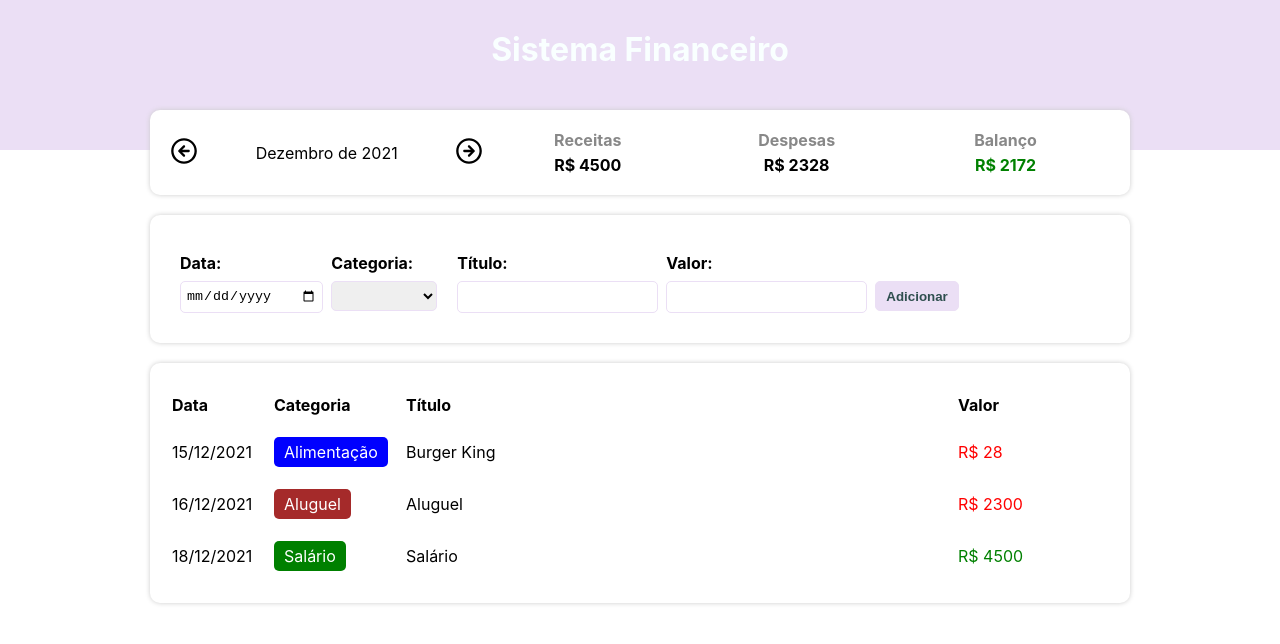
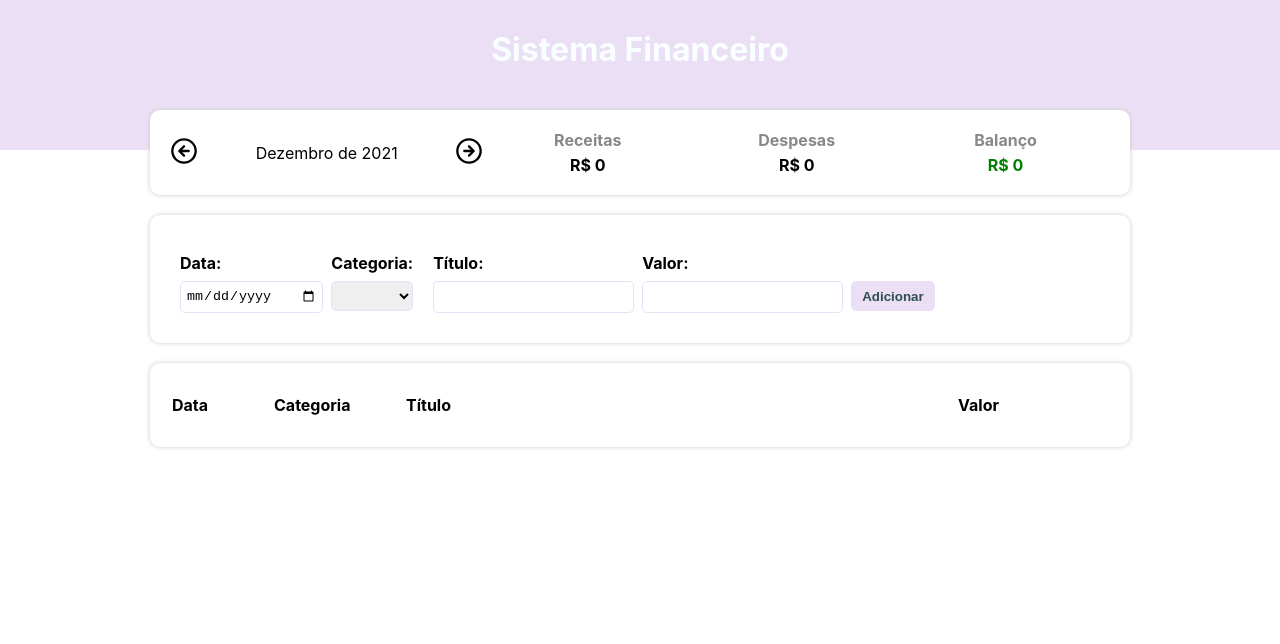
Before and after one commit to HortenciaCorts/finances, a React (Create React App) app: page / in a window 1280 px wide. Shown: the top 644 px of the page. Built offline with nearby package versions, Linux system fonts and the light colour scheme.

Commit message:
updating localStorage and categories

```diff
--- a/src/components/InfoArea/index.tsx
+++ b/src/components/InfoArea/index.tsx
@@ -35,8 +35,8 @@ export const InfoArea = ({ currentMonth, onMonthChange, income, expense }: Props
             <C.ResumeArea>
                 <ResumeItem title="Receitas" value={income} />
                 <ResumeItem title="Despesas" value={expense} />
-                <ResumeItem title="Balanço" value={income - expense}
-                            color={income - expense < 0 ? 'red' : 'green'}
+                <ResumeItem title="Balanço" value={income + expense}
+                            color={income + expense < 0 ? '#e2143a' : 'green'}
                 />
             </C.ResumeArea>
         </C.Container>
--- a/src/components/InputArea/index.tsx
+++ b/src/components/InputArea/index.tsx
@@ -22,7 +22,7 @@ export const InputArea = ({ onAdd }: Props) => {
                 date: new Date(inputDate.split('-').join('/')),
                 category: selectCategory,
                 title: inputTitle,
-                value: Number(inputValue)
+                value: Number(inputValue.substring(0, 1) === '-' ? inputValue : -inputValue)
             };
             onAdd(newItem);
             setInputDate('');
--- a/src/components/TableItem/index.tsx
+++ b/src/components/TableItem/index.tsx
@@ -19,7 +19,7 @@ export const TableItem = ({ item }: Props) => {
             </C.TableColumn>
             <C.TableColumn>{item.title}</C.TableColumn>
             <C.TableColumn>
-                <C.Value color={categories[item.category].expense ? 'red' : 'green'}>
+                <C.Value color={categories[item.category].expense ? '#e2143a' : 'green'}>
                 R$ {item.value}
                 </C.Value>
             </C.TableColumn>
--- a/src/data/categories.ts
+++ b/src/data/categories.ts
@@ -1,7 +1,6 @@
 import { Category } from "../types/Category"
 
 export const categories: Category = {
-    food: { title: 'Alimentação', color: 'blue', expense: true},
-    rent: { title: 'Aluguel', color: 'brown', expense: true},
-    salary: { title: 'Salário', color: 'green', expense: false},
+    expensive: { title: 'Saída', color: '#e2143a', expense: true},
+    income: { title: 'Entrada', color: 'green', expense: false},
 }
--- a/src/data/items.ts
+++ b/src/data/items.ts
@@ -1,8 +1,21 @@
-import { Item } from '../types/Item'
+import { Item } from '../types/Item';
 
-export const items: Item[] = [
-    {date: new Date(2021, 12, 6), category: 'food', title: 'McDonals', value: 32.15},
-    {date: new Date(2021, 11, 15), category: 'food', title: 'Burger King', value: 28},
-    {date: new Date(2021, 11, 16), category: 'rent', title: 'Aluguel', value: 2300},
-    {date: new Date(2021, 11, 18), category: 'salary', title: 'Salário', value: 4500},
-]
+export const StorageItem = {
+    get(){
+        return JSON.parse(localStorage.getItem('tstodoitems:') as any)
+    },
+    set(){
+        return localStorage.setItem('tstodoitems:', JSON.stringify(items));
+    }
+}
+
+// export const items: Item[] = [
+//     {date: new Date(2021, 12, 6), category: 'expensive', title: 'McDonals', value: -32.15},
+//     {date: new Date(2021, 11, 15), category: 'expensive', title: 'Burger King', value: -28},
+//     {date: new Date(2021, 11, 16), category: 'expensive', title: 'Aluguel', value: -2300},
+//     {date: new Date(2021, 11, 18), category: 'income', title: 'Salário', value: 4500},
+// ]
+
+export const items: Item[] = StorageItem.get()
+
+StorageItem.set()
--- a/src/helpers/dateFilter.ts
+++ b/src/helpers/dateFilter.ts
@@ -10,8 +10,10 @@ export const filterListByMonth = (list: Item[], date: string): Item[] => {
     let [year, month] = date.split('-')
 
     for (let i in list) {
-        if (list[i].date.getFullYear() === parseInt(year) &&
-            (list[i].date.getMonth() + 1) === parseInt(month)) {
+        const formatDate = new Date(list[i].date)
+        console.log(formatDate.getFullYear())
+        if (formatDate.getFullYear() === parseInt(year) &&
+            (formatDate.getMonth() + 1) === parseInt(month)) {
             newList.push(list[i])
         }
     }
@@ -20,9 +22,10 @@ export const filterListByMonth = (list: Item[], date: string): Item[] => {
 }
 
 export const formatDate = (date: Date): string => {
-    const year = date.getFullYear();
-    const month = date.getMonth() + 1;
-    const day = date.getDate();
+    const formatDate = new Date(date)
+    const year = formatDate.getFullYear();
+    const month = formatDate.getMonth() + 1;
+    const day = formatDate.getDate();
 
     return `${addZeroToDate(day)}/${addZeroToDate(month)}/${year}`;
 }
--- /dev/null
+++ b/src/react-app-env.d.ts
@@ -0,0 +1 @@
+/// <reference types="react-scripts" />
```
